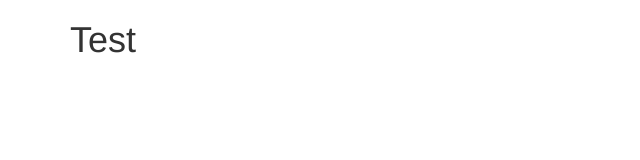
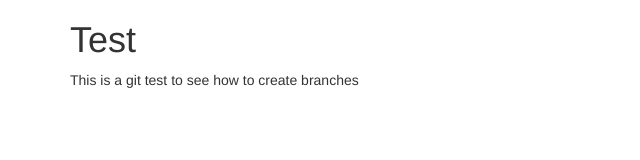
Before and after one commit to ChrisPlease/js-scratchpad, a website: page src/index.html in a window 1280 px wide. Shown: the whole page, without its empty margins (0-640 px from the left). Drawn offline with nearby package versions, Linux system fonts and the light colour scheme.

Commit message:
Add more to the test page

```diff
--- a/src/index.html
+++ b/src/index.html
@@ -7,6 +7,7 @@
 <body>
 	<div class="container">
 		<h1 class="test">Test</h1>
+		<p>This is a git test to see how to create branches</p>
 	</div>
 	<script src="js/main.js"></script>
 </body>
```
